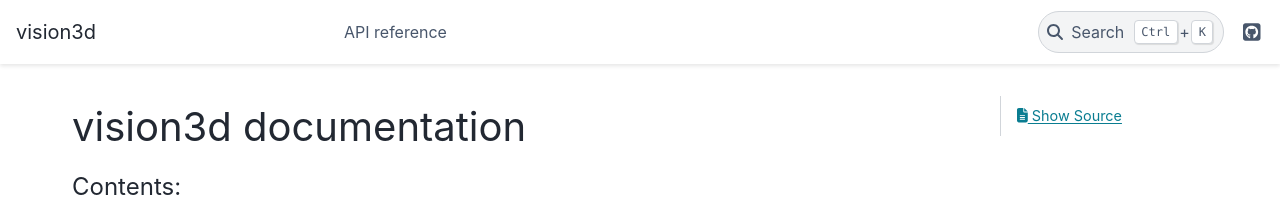
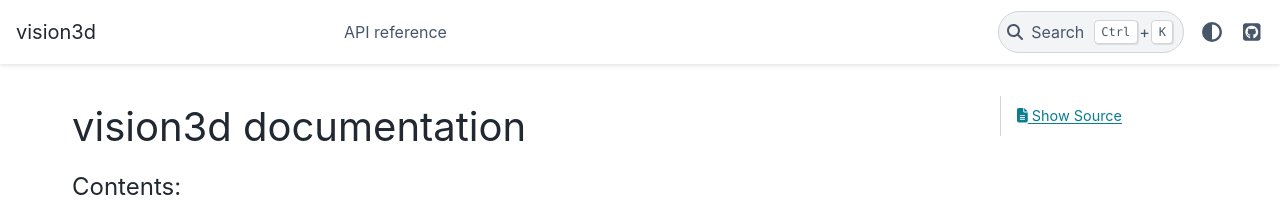
Before and after one commit to yeetypete/vision3d, a Sphinx documentation site: the page built from docs/source/index.md, in a window 1280 px wide. Shown: the top 201 px of the page. Built offline with Sphinx 7.4.7 and the PyData theme 0.15.4, drawn with Linux system fonts in a browser that asks for light colours.

Commit message:
fix: remove navbar_end option

```diff
--- a/docs/source/conf.py
+++ b/docs/source/conf.py
@@ -47,7 +47,6 @@ html_theme = "pydata_sphinx_theme"
 html_title = f"vision3d {release}"
 html_theme_options = {
     "github_url": "https://github.com/yeetypete/vision3d",
-    "navbar_end": ["navbar-icon-links"],
     "footer_start": ["copyright"],
     "footer_end": "",
     "primary_sidebar_end": "",
```
